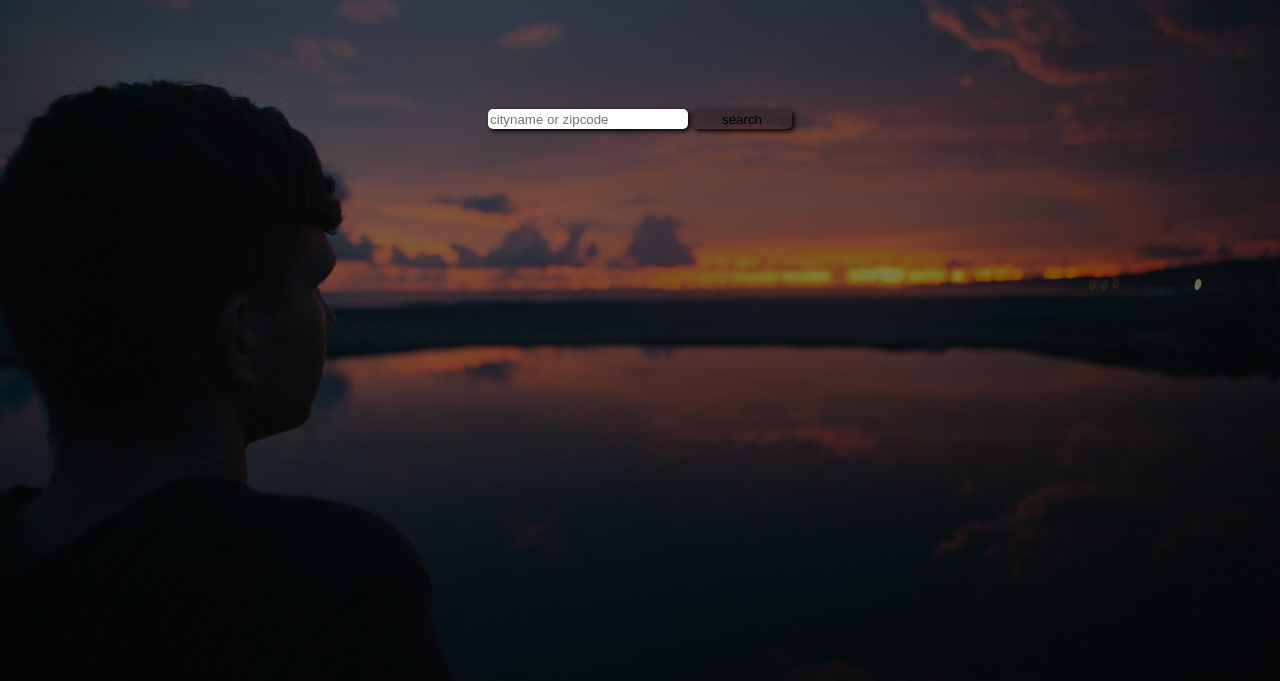
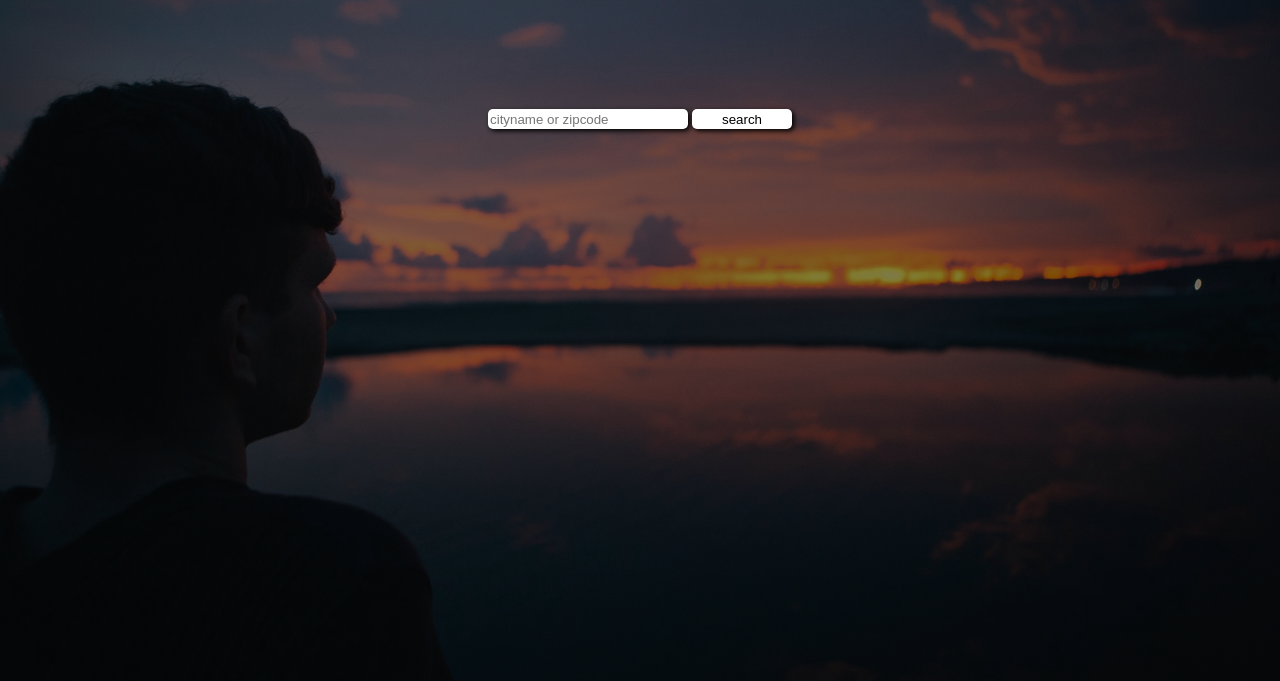
Before and after one commit to ashok-virat/weatherreport, a plain HTML site: page index.html in a window 1280 px wide. Shown: the part 119-800 px from the top of the page. Drawn offline with Linux system fonts and the light colour scheme.

Commit message:
sixth commit

```diff
--- a/index.css
+++ b/index.css
@@ -46,7 +46,7 @@
 	height:20px;
 }
 .searchcontainer button {
-	background-color:rgba(0,0,0,0.19);
+	background-color:white;
 	width:100px;
 	height:20px;
 	cursor:pointer;
```
